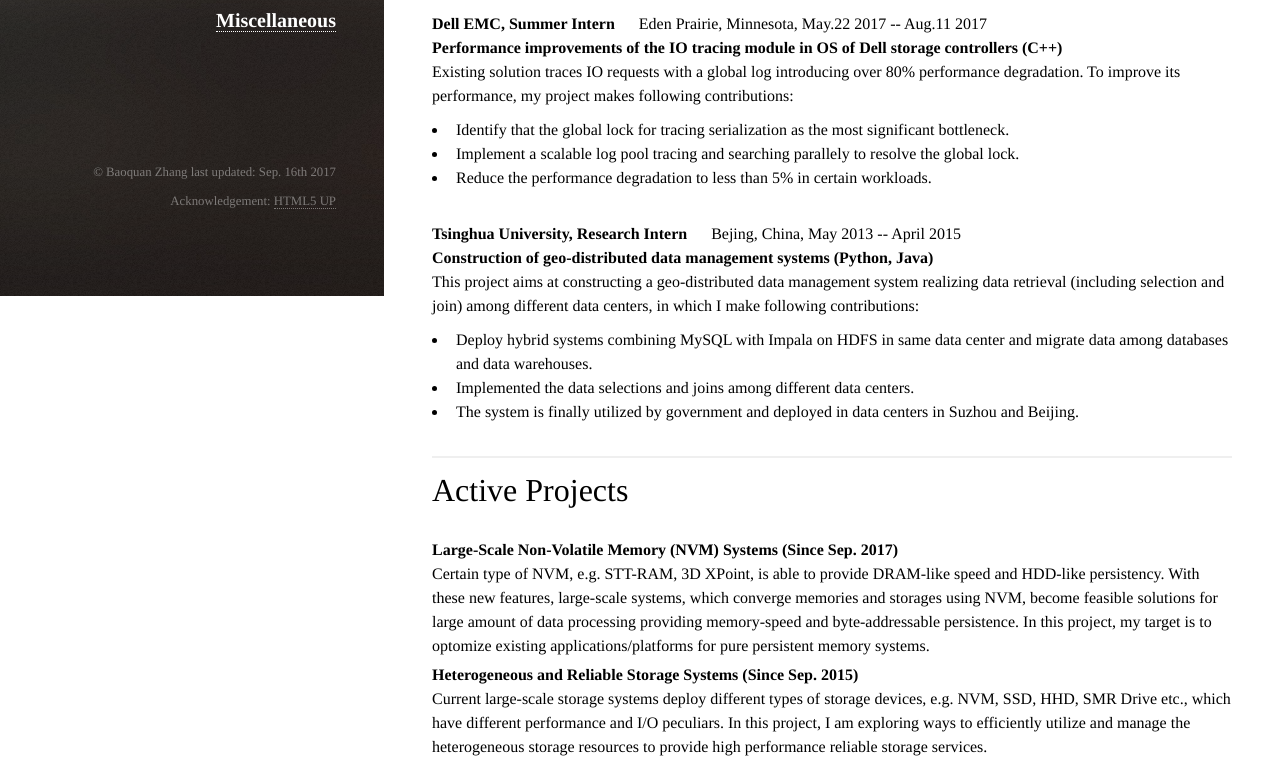
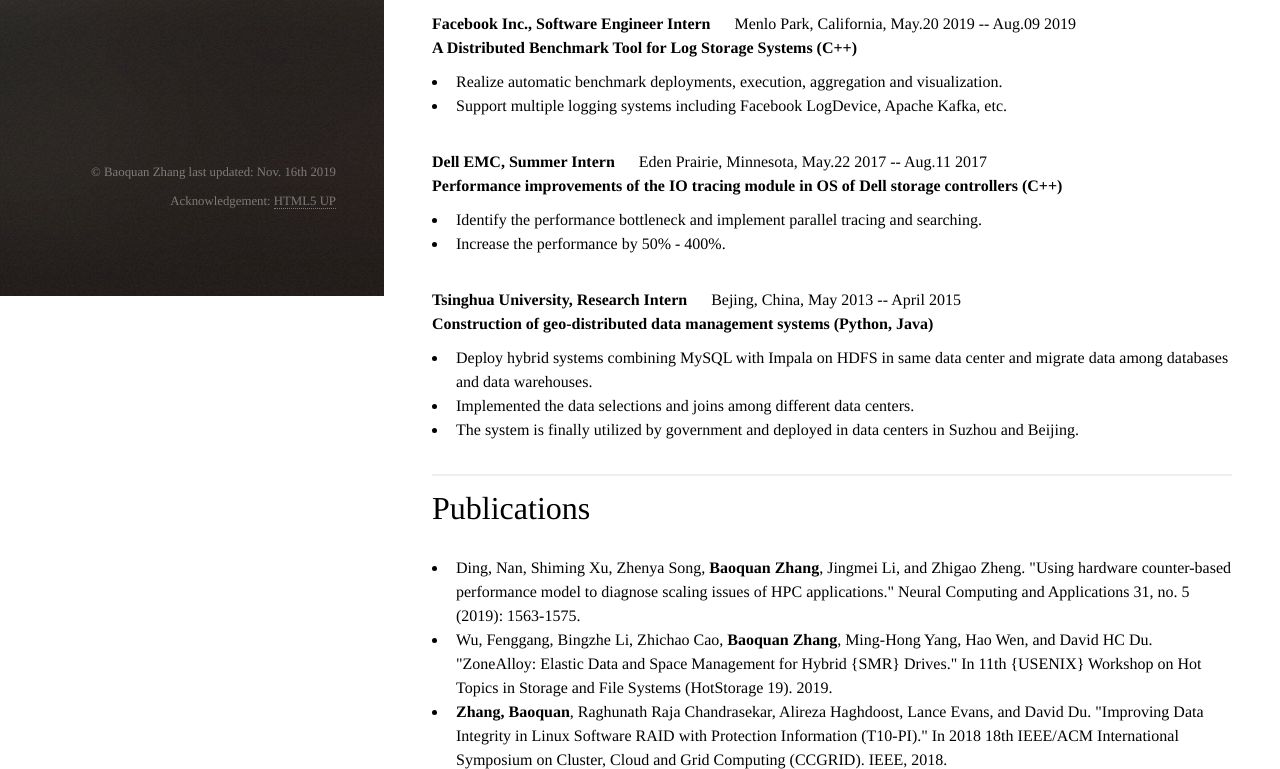
Before and after one commit to BaoquanZhang/BaoquanZhang.github.io, a plain HTML site: page index.html in a window 1280 px wide. Shown: the part 504-1273 px from the top of the page. Drawn offline with Linux system fonts and the light colour scheme.

Commit message:
add new internship experience and publications

```diff
--- a/index.html
+++ b/index.html
@@ -14,10 +14,9 @@
 		<!-- Header -->
 			<header id="header">
 				<a href="#" class="image avatar"><img src="images/baoquan.jpg" alt="" /></a>
-                <h1><strong>Baoquan Zhang (张宝权)</br></strong></h1>
-                <h1><strong><a href="#one">About me</a></br></strong></h1>
+                <h1><strong><a href="#one">Baoquan Zhang (张宝权)</a></br></strong></h1>
                 <h1><strong><a href="#two">Working Experience</a></br></strong></h1>
-                <h1><strong><a href="#three">Research Experience</a></br></strong></h1>
+                <!--<h1><strong><a href="#three">Research Experience</a></br></strong></h1>-->
                 <h1><strong><a href="#four">Publications</a></strong></h1>
                 <h1><strong><a href="#five">Miscellaneous</a></strong></h1>
 			</header>
@@ -63,20 +62,35 @@
 
                     <div class="project">
                         <div>
-                        <h7 class="pro_title">Dell EMC, Summer Intern</h7>
-                        &nbsp&nbsp&nbsp&nbsp Eden Prairie, Minnesota, May.22 2017 -- Aug.11 2017
+                            <h7 class="pro_title">Facebook Inc., Software Engineer Intern</h7>
+                            &nbsp&nbsp&nbsp&nbsp Menlo Park, California, May.20 2019 -- Aug.09 2019
                         </div>
 
                         <div>
-                            <p class="pro_des"><strong>Performance improvements of the IO tracing module in OS of Dell storage controllers (C++)</strong> <br>
-                            Existing solution traces IO requests with a global log introducing over 80% performance degradation.
-                            To improve its performance, my project makes following contributions:</p>
+                            <p class="pro_des"><strong>A Distributed Benchmark Tool for Log Storage Systems
+                                (C++)</strong></p>
                             <ul style="list-style-type:disc">
-                                <li>Identify that the global lock for tracing serialization as the most significant bottleneck.</li>
-                                <li>Implement a scalable log pool tracing and searching parallely to resolve the global lock.</li>
-                                <li>Reduce the performance degradation to less than 5% in certain workloads.</li>
+                                <li>Realize automatic benchmark deployments, execution, aggregation and visualization.
+                                </li>
+                                <li>Support multiple logging systems including Facebook LogDevice, Apache Kafka, etc.
+                                </li>
                             </ul>
+                        </div>
+
                         <div>
+                            <h7 class="pro_title">Dell EMC, Summer Intern</h7>
+                            &nbsp&nbsp&nbsp&nbsp Eden Prairie, Minnesota, May.22 2017 -- Aug.11 2017
+                        </div>
+
+                        <div>
+                            <p class="pro_des"><strong>Performance improvements of the IO tracing module in OS of Dell
+                                storage controllers (C++)</strong></p>
+                            <ul style="list-style-type:disc">
+                                <li>Identify the performance bottleneck and implement parallel tracing and searching.
+                                </li>
+                                <li>Increase the performance by 50% - 400%.</li>
+                            </ul>
+                        </div>
 
                         <div>
                         <h7 class="pro_title">Tsinghua University, Research Intern</h7>
@@ -84,10 +98,8 @@
                         </div>
 
                         <div>
-                            <p class="pro_des"><strong>Construction of geo-distributed data management systems (Python, Java)</strong> <br>
-                                This project aims at constructing a geo-distributed data management system realizing data retrieval
-                                (including selection and join) among different data centers, in which I make following contributions:</p>
-
+                            <p class="pro_des"><strong>Construction of geo-distributed data management systems (Python,
+                                Java)</strong></p>
                             <ul style="list-style-type:disc">
                                 <li>Deploy hybrid systems combining MySQL with Impala on HDFS in same data center and migrate data among databases and data warehouses.</li>
                                 <li>Implemented the data selections and joins among different data centers.</li>
@@ -95,9 +107,9 @@
                             </ul>
                         </div>
                     </div>
-
                 </section>
 				<!-- three -->
+                <!--
 					<section id="three">
                         <header class="major"> <h2>Active Projects</h2></header>
 
@@ -117,32 +129,56 @@
                         </div>
 
 					</section>
+				-->
 
 				<!-- Three -->
 					<section id="four">
                         <header class="major"> <h2>Publications</h2></header>
                         <ul style="list-style-type:disc">
-                            <li><strong>Zhang, Baoquan</strong>, Raghunath Raja Chandrasekar, Alireza Haghdoost, Lance Evans, and David Du.
+                            <li> Ding, Nan, Shiming Xu, Zhenya Song, <strong>Baoquan Zhang</strong>, Jingmei Li, and
+                                Zhigao Zheng.
+                                "Using hardware counter-based performance model to diagnose scaling issues of HPC
+                                applications."
+                                Neural Computing and Applications 31, no. 5 (2019): 1563-1575.
+                            </li>
+                            <li>Wu, Fenggang, Bingzhe Li, Zhichao Cao,<strong> Baoquan Zhang</strong>, Ming-Hong Yang,
+                                Hao Wen, and David HC Du.
+                                "ZoneAlloy: Elastic Data and Space Management for Hybrid {SMR} Drives."
+                                In 11th {USENIX} Workshop on Hot Topics in Storage and File Systems (HotStorage 19).
+                                2019.
+                            </li>
+                            <li><strong>Zhang, Baoquan</strong>, Raghunath Raja Chandrasekar, Alireza Haghdoost, Lance
+                                Evans, and David Du.
                                 "Improving Data Integrity in Linux Software RAID with Protection Information (T10-PI)."
-                            In 2018 18th IEEE/ACM International Symposium on Cluster, Cloud and Grid Computing (CCGRID). IEEE, 2018. <br>
-                            <li>Wu, Fenggang, <strong>Baoquan Zhang</strong>, Zhichao Cao, Hao Wen, Bingzhe Li, Jim Diehl, Guohua Wang, and David HC Du.
+                                In 2018 18th IEEE/ACM International Symposium on Cluster, Cloud and Grid Computing
+                                (CCGRID). IEEE, 2018. <br></li>
+                            <li>Wu, Fenggang, <strong>Baoquan Zhang</strong>, Zhichao Cao, Hao Wen, Bingzhe Li, Jim
+                                Diehl, Guohua Wang, and David HC Du.
                                 "Data management design for interlaced magnetic recording."
-                                In 10th {USENIX} Workshop on Hot Topics in Storage and File Systems (HotStorage 18). 2018.<br>
+                                In 10th {USENIX} Workshop on Hot Topics in Storage and File Systems (HotStorage 18).
+                                2018.<br></li>
                             <li><strong>Zhang, Baoquan</strong>, Zhichao Cao, Fenggang Wu and David Du.
-                                "NVLSM-Tree: A Design of Log-Structured Merge Tree for Hybrid Volatile/Non-Volatile Memory System." In FAST 2018 WiP.<br>
-                            <li>Wu, Fenggang, Ziqi Fan, Ming-Chang Yang, <strong>Baoquan Zhang</strong>, Xiongzi Ge, and David HC Du.
+                                "NVLSM-Tree: A Design of Log-Structured Merge Tree for Hybrid Volatile/Non-Volatile
+                                Memory System." In FAST 2018 WiP.<br></li>
+                            <li>Wu, Fenggang, Ziqi Fan, Ming-Chang Yang, <strong>Baoquan Zhang</strong>, Xiongzi Ge, and
+                                David HC Du.
                                 "Performance evaluation of host aware shingled magnetic recording (HA-SMR) drives."
-                                 IEEE Transactions on Computers 66, no. 11 (2017): 1932-1945.<br>
-                            <li>Wu, Fenggang, Ming-Chang Yang, Ziqi Fan, <strong>Baoquan Zhang</strong>, Xiongzi Ge, and David HC Du.
-                                "Evaluating Host Aware SMR Drives." In HotStorage. 2016. <br>
-                            <li><strong>Zhang, Baoquan</strong>, Jingmei Li, Tao Xu, Dongsheng Wang, and Nan Ding. "Shared I/O scheduling in cloud for structured data processing."
-                                In Big Data and Cloud Computing (BdCloud), 2014 IEEE Fourth International Conference on, pp. 159-166. IEEE, 2014. <br>
-                            <li>Chinese Patent: A method and a system for data joining among geo-distributed cloud, Patent No. ZL201410081163.7<br>
+                                IEEE Transactions on Computers 66, no. 11 (2017): 1932-1945.<br></li>
+                            <li>Wu, Fenggang, Ming-Chang Yang, Ziqi Fan, <strong>Baoquan Zhang</strong>, Xiongzi Ge, and
+                                David HC Du.
+                                "Evaluating Host Aware SMR Drives." In HotStorage. 2016. <br></li>
+                            <li><strong>Zhang, Baoquan</strong>, Jingmei Li, Tao Xu, Dongsheng Wang, and Nan Ding.
+                                "Shared I/O scheduling in cloud for structured data processing."
+                                In Big Data and Cloud Computing (BdCloud), 2014 IEEE Fourth International Conference on,
+                                pp. 159-166. IEEE, 2014. <br></li>
+                            <li>Chinese Patent: A method and a system for data joining among geo-distributed cloud,
+                                Patent No. ZL201410081163.7<br></li>
+                        </ul>
                     </section>
 
                     <section id="five">
                         <header class="major"> <h2>Miscellaneous</h2></header>
-                        <p>ADC Graduate Fellowship, University of Minnesota – Twin Cities, 2015 – 2016</br>
+                        <p>ADC Foundation Graduate Fellowship, University of Minnesota – Twin Cities, 2015 – 2016</br>
                            National Fellowship of China, Harbin Engineering University, 2014 – 2015</p>
                     </section>
 
@@ -157,7 +193,7 @@
 		<!-- Footer -->
 			<footer id="footer">
 				<ul class="copyright">
-					<li>&copy; Baoquan Zhang last updated: Sep. 16th 2017</li>
+                    <li>&copy; Baoquan Zhang last updated: Nov. 16th 2019</li>
                     <li>Acknowledgement: <a href="http://html5up.net">HTML5 UP</a></li>
                     <li>
 				</ul>
```
